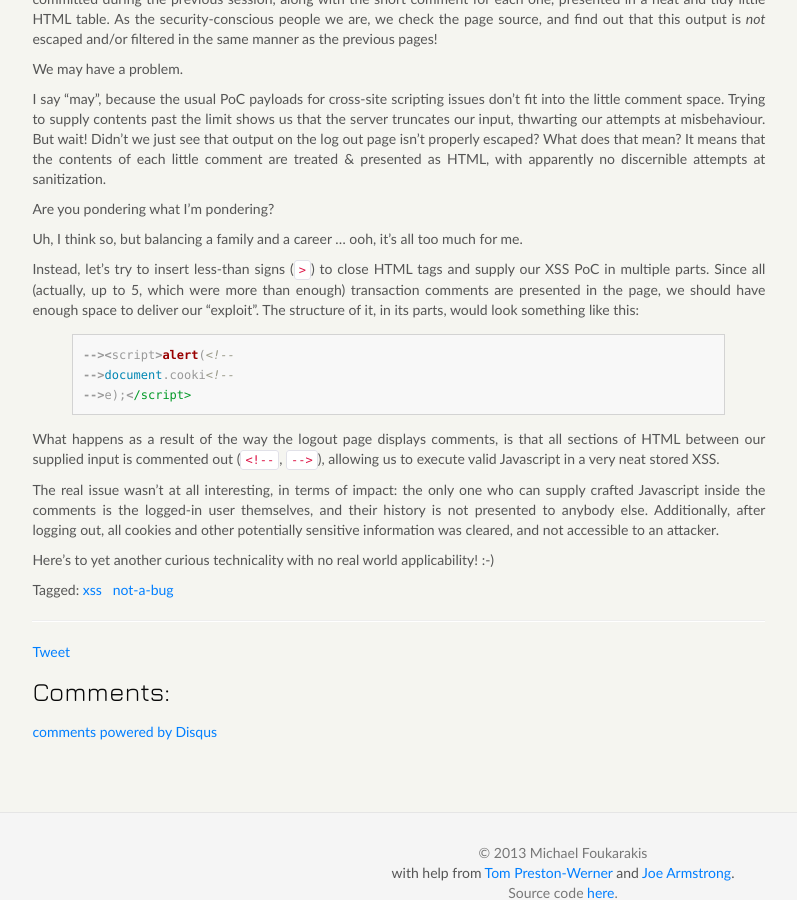
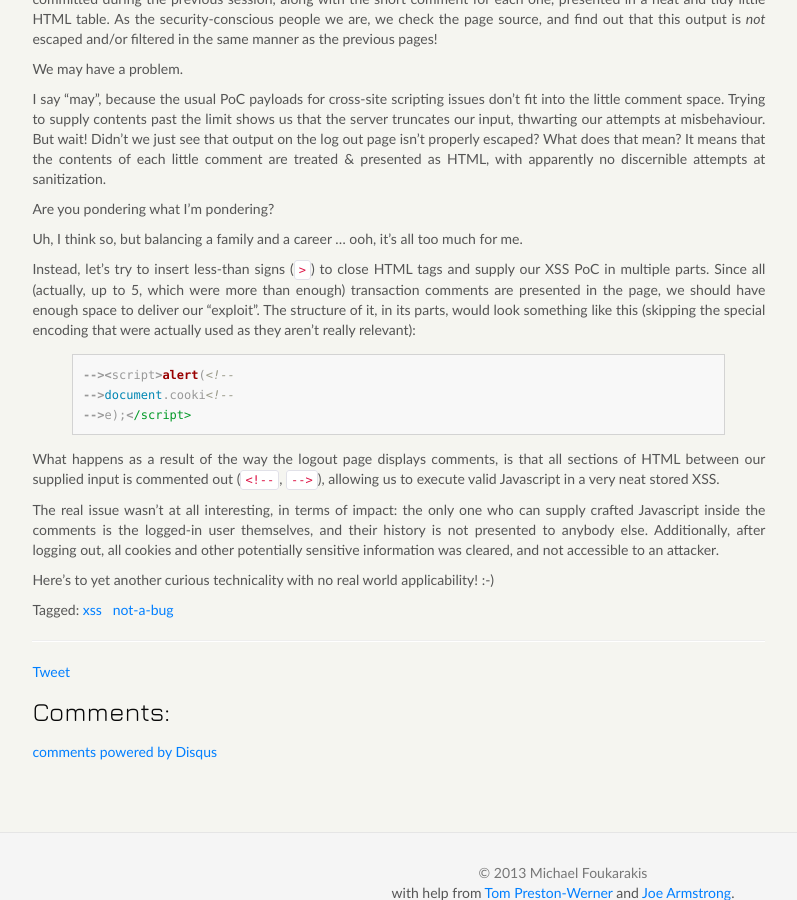
Before and after one commit to mfukar/mfukar.github.com, a Jekyll site: the page built from _posts/2015-01-23-Nudge.md, in a window 1280 px wide and 900 px high, scrolled down 534 px. Shown: the whole window, without its empty margins (77-874 px from the left). Built offline with Jekyll 4.4.1, drawn with Linux system fonts in a browser that asks for light colours; some web fonts are replaced; Markdown is read by kramdown in place of the engine named in the settings; comment, search, counter and statistics services are not loaded.

Commit message:
Minor comment

```diff
--- a/_posts/2015-01-23-Nudge.md
+++ b/_posts/2015-01-23-Nudge.md
@@ -51,7 +51,8 @@ Uh, I think so, but balancing a family and a career ... ooh, it's all too much f
 Instead, let's try to insert less-than signs (`>`) to close HTML tags and supply our XSS
 PoC in multiple parts. Since all (actually, up to 5, which were more than enough)
 transaction comments are presented in the page, we should have enough space to deliver our
-"exploit". The structure of it, in its parts, would look something like this:
+"exploit". The structure of it, in its parts, would look something like this (skipping the
+special encoding that were actually used as they aren't really relevant):
 
 {% highlight javascript %}
 --><script>alert(<!--
```
